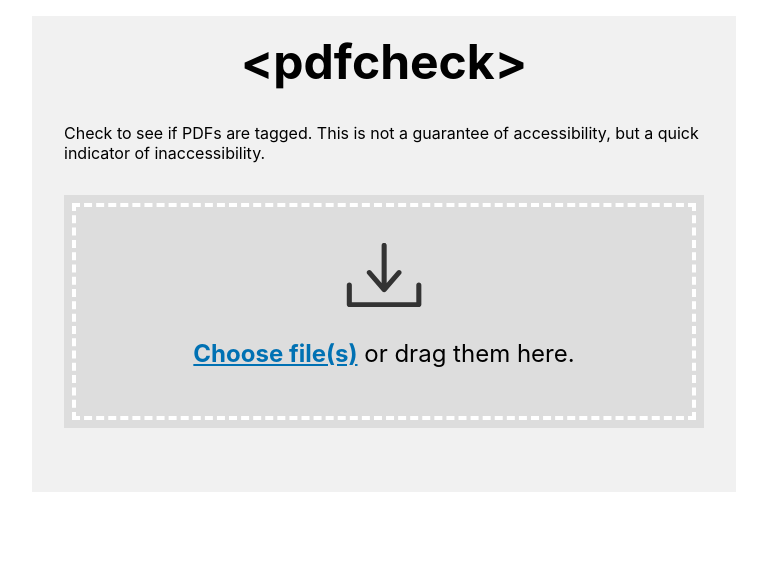
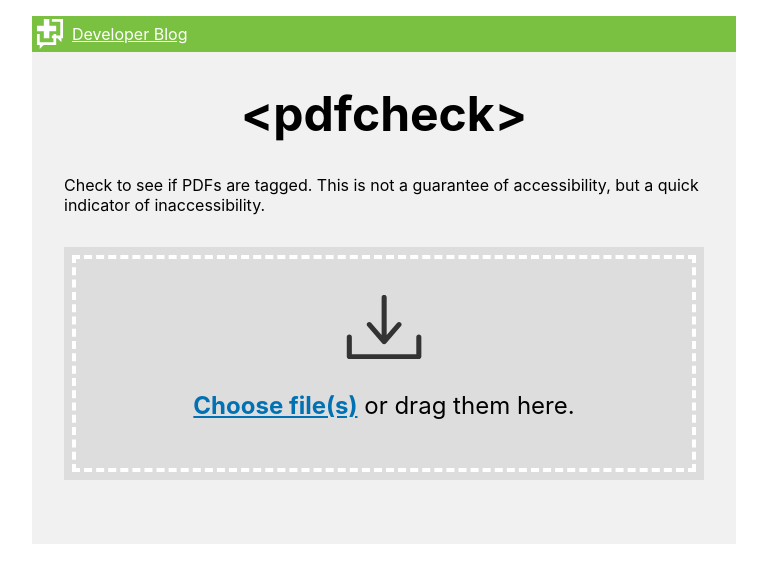
Before and after one commit to joaofernandesuk/pdfcheck, a website: page index.html in a window 1280 px wide. Shown: the whole page, without its empty margins (256-1023 px from the left). Drawn offline with Linux system fonts and the light colour scheme.

Commit message:
Add CH banner

```diff
--- a/index.html
+++ b/index.html
@@ -7,6 +7,10 @@
   <link rel="stylesheet" href="pdfcheck.css">
 </head>
 <body>
+<div class="ch-banner" style="background-color:#7ac142;margin:0;position:relative;height:36px;margin:-1em -2em 2em;">
+  <a href="https://communicatehealth.com" style="position:absolute;top:0;left:0;"><svg xmlns="http://www.w3.org/2000/svg" width="36" height="36" viewBox="0 0 200 200"><path fill="#FFFFFF" d="M65.7 16.7v38.1H27.6v30.5h38.1v38.2h30.5V85.3h38.1V54.8H96.2V16.7z"/><path fill="#FFFFFF" d="M110.3 16.7V32h46.9v76.2h-22.9v-8.8h-15.2v8.8h-8.8v15.3h8.8v22.8H42.8V99.4H27.6v62.2h15.2v21.7l21.8-21.7h69.7v-38.1h7.5l21.9 21.7v-21.7h8.7V16.7z"/></svg></a>
+  <a href="/" style="position:absolute;top:8px;left:40px;color:#fff;">Developer Blog</a>
+</div>
 
   <h1>&lt;pdfcheck&gt;</h1>
   <p>Check to see if PDFs are tagged. This is not a guarantee of accessibility, but a quick indicator of inaccessibility.</p>
```
